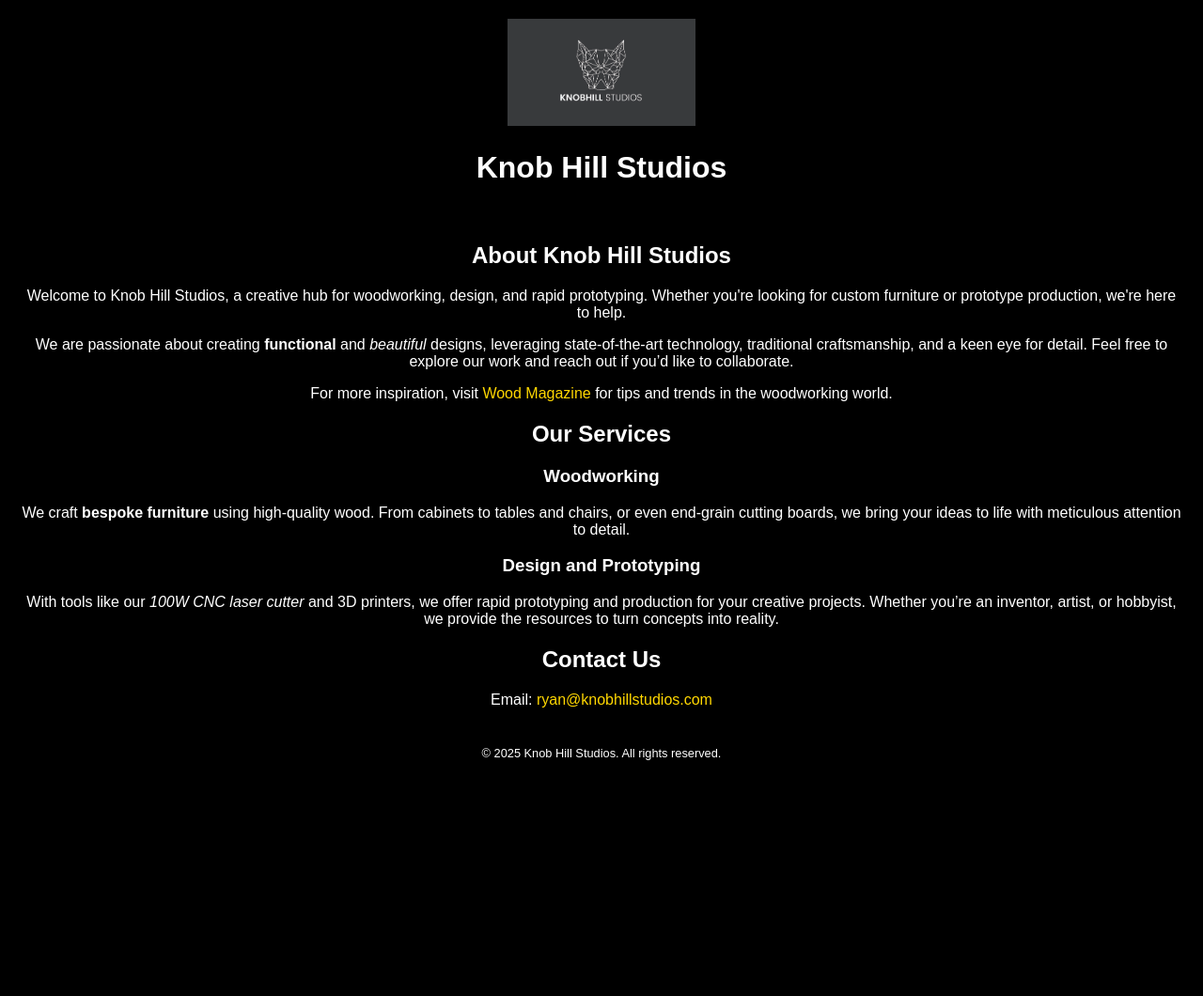
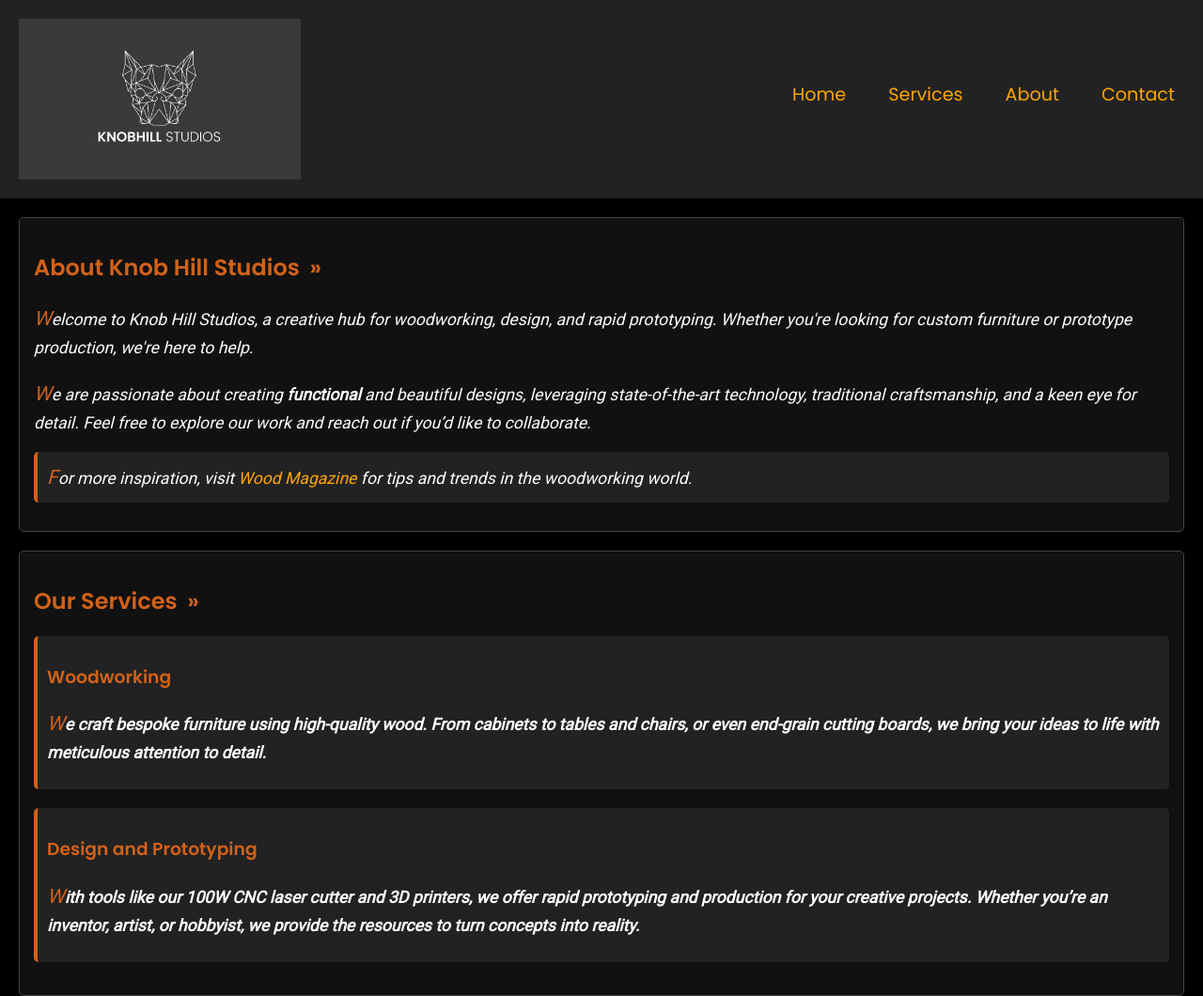
Before and after one commit to RyanMcClintock/RyanMcClintock.github.io, a plain HTML site: page index.html in a window 1280 px wide. Shown: the top 1060 px of the page at 94% size. Before the commit the page ends 822 px from the top, so only its background shows below. Drawn offline with Linux system fonts and the light colour scheme.

Commit message:
Final for Lab 3

```diff
--- a/index.html
+++ b/index.html
@@ -11,41 +11,16 @@
     <meta name="viewport" content="width=device-width, initial-scale=1.0">
     <title>Knob Hill Studios</title>
     <link rel="shortcut icon" href="images/favicon.ico">
-    <style>
-        body {
-            font-family: Arial, sans-serif;
-            margin: 0;
-            padding: 0;
-            background-color: #000;
-            color: #fff;
-            text-align: center;
-        }
-        header {
-            padding: 20px;
-        }
-        img {
-            max-width: 200px;
-        }
-        main {
-            margin: 20px;
-        }
-        section {
-            margin-bottom: 20px;
-        }
-        footer {
-            margin-top: 40px;
-            font-size: 0.8em;
-        }
-        a {
-            color: #ffd700; /* Standout color for black background */
-            text-decoration: none;
-        }
-    </style>
 </head>
 <body>
     <header>
         <img src="images/back.jpg" alt="Knob Hill Studios Logo">
-        <h1>Knob Hill Studios</h1>
+        <nav>
+            <a href="#">Home</a>
+            <a href="#">Services</a>
+            <a href="#">About</a>
+            <a href="#">Contact</a>
+        </nav>
     </header>
 
     <main>
@@ -60,7 +35,7 @@
                 leveraging state-of-the-art technology, traditional craftsmanship, and a keen eye for detail.
                 Feel free to explore our work and reach out if you’d like to collaborate.
             </p>
-            <p>
+            <p class="highlight">
                 For more inspiration, visit
                 <a href="https://www.woodmagazine.com/" target="_blank">Wood Magazine</a>
                 for tips and trends in the woodworking world.
@@ -69,7 +44,7 @@
 
         <section>
             <h2>Our Services</h2>
-            <article>
+            <article class="highlight">
                 <h3>Woodworking</h3>
                 <p>
                     We craft <strong>bespoke furniture</strong> using high-quality wood. From cabinets to
@@ -77,7 +52,7 @@
                     with meticulous attention to detail.
                 </p>
             </article>
-            <article>
+            <article class="highlight">
                 <h3>Design and Prototyping</h3>
                 <p>
                     With tools like our <em>100W CNC laser cutter</em> and 3D printers, we offer rapid
@@ -87,7 +62,7 @@
             </article>
         </section>
 
-        <section>
+        <section id="contact-section">
             <h2>Contact Us</h2>
             <p>
                 Email:
--- a/styles/main.css
+++ b/styles/main.css
@@ -3,3 +3,166 @@ Name: Ryan McClintock
 Date: January 31, 2025
 Class: CS 125H - Lab 3
 */
+
+/* Font imported from the googs */
+@import url('https://fonts.googleapis.com/css2?family=Poppins:wght@400;600&family=Roboto:wght@400&display=swap');
+
+/* Globals */
+body {
+    font-family: 'Roboto', sans-serif; /* More cleaner and moderner */
+    font-size: 1em;
+    margin: 0;
+    padding: 0;
+    background-color: #000;
+    color: #fff;
+}
+
+/* Constant to all paragraphs */
+p {
+    font-size: 1.1em;
+    line-height: 1.6;
+    margin-bottom: 15px;
+}
+
+/* Poppins font from the googs for the headings */
+h1, h2, h3 {
+    font-family: 'Poppins', sans-serif;
+    font-weight: 600;
+}
+
+/* Pseudo-Element for styling the first letter of paragraphs only */
+p::first-letter {
+    font-size: 1.2em;
+    font-weight: normal;
+    color: #d16218; /* Matches link color for consistency */
+}
+
+/* Nested for paragraphs inside section elements */
+section p {
+    font-style: italic;
+
+}
+
+/* Applies only to article elements */
+article p {
+    font-weight: bold;
+}
+
+/* Header style */
+header {
+    display: flex;
+    align-items: center;
+    justify-content: space-between;
+    padding: 20px;
+    background-color: #222;
+}
+
+/*  trying to get everything spaced and slightly lower work in progress*/
+nav {
+    display: flex;
+    align-items: center;
+    margin-bottom: 10px;
+}
+
+/* Style for menu links - was trying some things */
+nav a {
+    font-size: 1.2em;
+    font-family: 'Poppins', sans-serif;
+    color: #ffa500;
+    text-decoration: none;
+    margin-left: 25px;
+    padding: 5px 10px;
+}
+
+/* Hover effect - proto*/
+nav a:hover {
+    color: #ffb347;
+    text-decoration: underline;
+}
+
+/* Header image tweak */
+header img {
+    max-width: 300px;
+    height: auto;
+    margin-left: 0;
+}
+/* Main content */
+main {
+    margin: 20px;
+}
+
+/* Section spacing for bars*/
+section {
+    margin-bottom: 20px;
+    padding: 15px;
+    border: 1px solid #444;
+    border-radius: 5px;
+    background-color: #111;
+}
+
+/* Pseudo-Class for background change on hover */
+section:hover {
+    background-color: #222;
+}
+
+/* Pseudo-Element: Add a small decorative element after each h2 */
+h2::after {
+    content: " »";
+    color: #d16218;
+    margin-left: 5px;
+}
+
+/* ID Selector / Styling for the contact section */
+#contact-section {
+    background-color: #111;
+    padding: 15px;
+    border: 1px solid #d16218;
+    border-radius: 8px;
+    text-align: center;
+}
+
+/* Bolding email to have it stand out a lil more */
+#contact-section a {
+    font-weight: bold;
+    font-size: 1.2em;
+}
+
+/* Links */
+a {
+    color: #ffa500;
+    text-decoration: none;
+}
+
+/* Pseudo-Class: Change link appearance when hovered or focused */
+a:hover, a:focus {
+    text-decoration: underline;
+    color: #ffb347;
+}
+
+/* Footer */
+footer {
+    margin-top: 40px;
+    font-size: 0.8em;
+    color: #bbb;
+}
+
+/* Class selector to highlight important elements */
+.highlight {
+    background-color: #222;
+    border-left: 4px solid #d16218;
+    padding: 10px;
+    border-radius: 5px;
+}
+
+h1 {
+    color: #ff7f11;
+    padding: 10px 0; /* Spacing above and below */
+}
+
+h2, h3 {
+    color: #d16218; /* Slightly darker than h1 */
+}
+
+article {
+    margin-bottom: 20px; /* To add spacing to "Our Services" section looks cleaner */
+}
```
